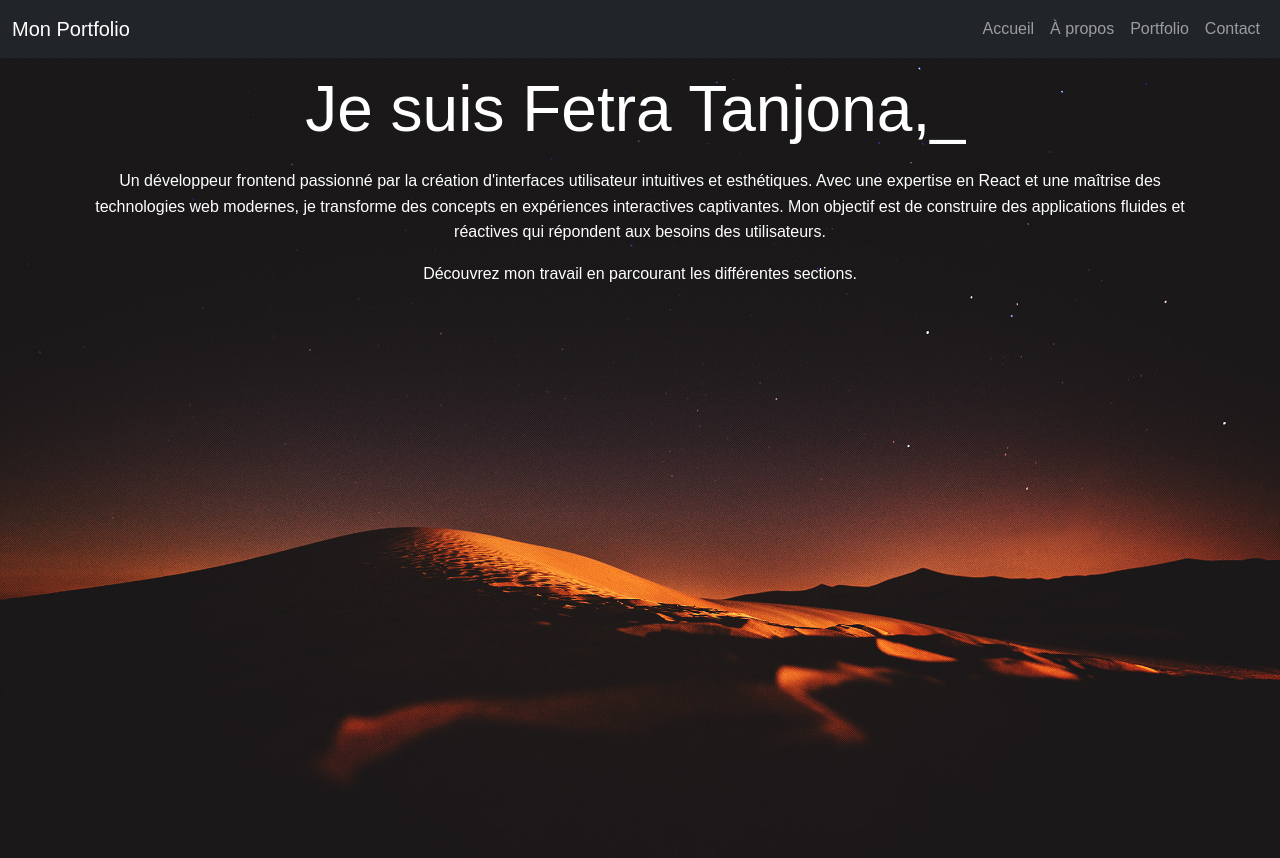
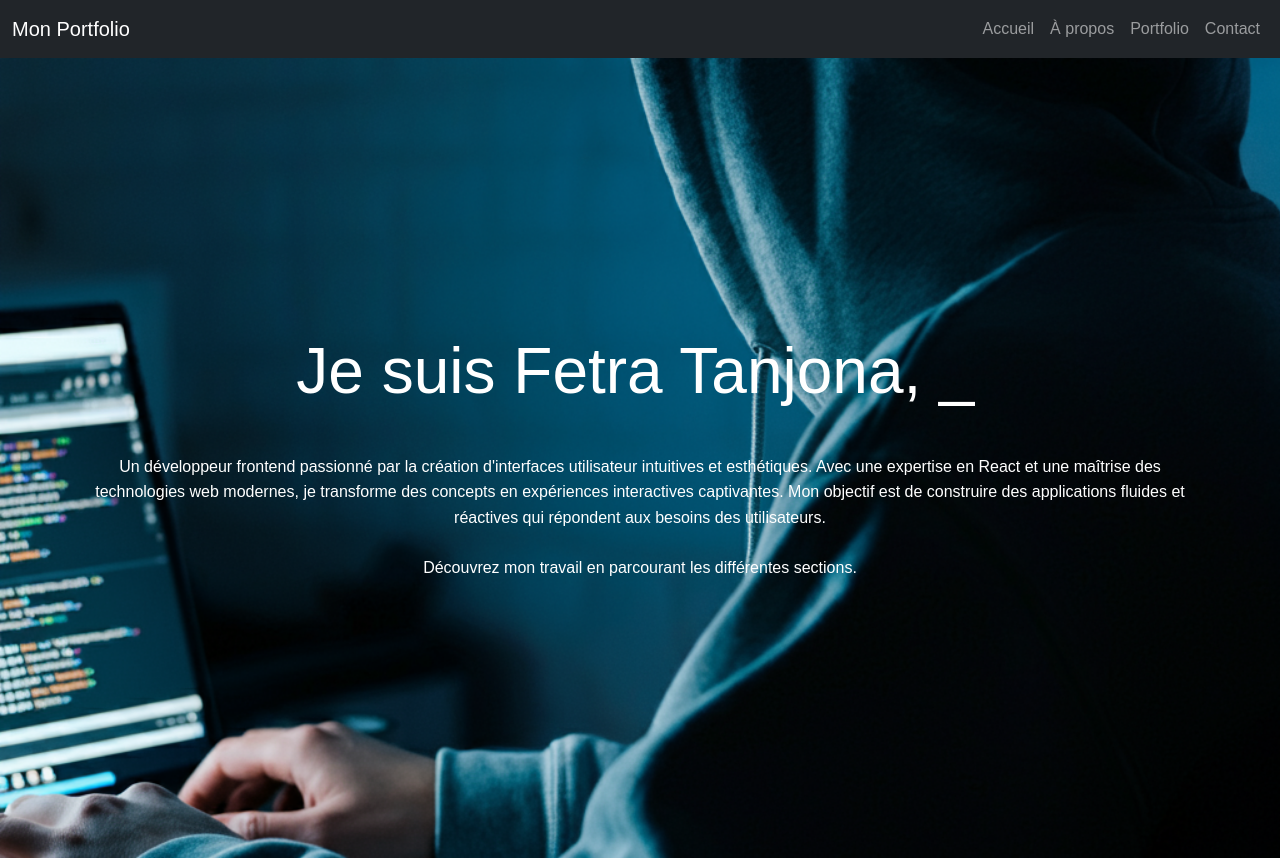
Before and after one commit to fetraandri/my-portfolio, a React (Create React App) app: page / in a window 1280 px wide. Built offline with nearby package versions, Linux system fonts and the light colour scheme.

Commit message:
feat: add a style animation with backgroundimage

```diff
--- a/src/App.css
+++ b/src/App.css
@@ -6,20 +6,17 @@
     box-sizing: border-box;
   }
 
-  /* Style du body */
-  body {
+*  body {
     font-family: 'Arial', sans-serif;
     background-color: #f4f4f4;
     color: white;
     line-height: 1.6;
-    text-align: center;
     overflow: hidden;
-  -webkit-backface-visibility: hidden;
-  -webkit-perspective: 1000;
-  -webkit-transform: translate3d(0, 0, 0);
+    -webkit-backface-visibility: hidden;
+    -webkit-perspective: 1000;
+    -webkit-transform: translate3d(0, 0, 0);
   }
 
-  /* Animation Fade-in */
   .fade-in {
     opacity: 0;
     animation: fadeIn 1s ease-in-out forwards;
@@ -69,10 +66,6 @@
     transform: scale(1.1);
   }
 
-  .move-text {
-    display: inline-block;
-    animation: moveLeftRight 5s linear infinite;
-  }
 
   @keyframes moveLeftRight {
     0%, 100% {
@@ -107,18 +100,47 @@
   }
   /* Style pour l'image de fond */
 .background-image {
-    background-image: url('./assets/header-background.jpg'); /* Remplacez le chemin par le chemin réel de votre image */
-    background-size: cover; /* Couvre toute la zone du conteneur */
-    background-position: center center; /* Centre l'image */
-    background-repeat: no-repeat; /* Empêche la répétition de l'image */
-    background-attachment: fixed; /* Fixe l'image en arrière-plan, pour un effet de parallaxe */
+    background-image: url('./assets/image_fx_\ \(1\).jpg');
+    background-size: cover;
+    background-position: center center;
+    background-repeat: no-repeat;
+    background-attachment: fixed;
     height: 100vh;
+    position: relative;
+    overflow: hidden; /* Assure que les éléments animés ne dépassent pas les bords */
+    animation: fadeInBackground 2s ease-in-out;
+  }
+
+  @keyframes fadeInBackground {
+    from {
+      opacity: 0;
+    }
+    to {
+      opacity: 1;
+    }
+  }
+
+  @supports (perspective: 1px) {
+    .background-image::before {
+      content: "";
+      position: absolute;
+      top: 0;
+      left: 0;
+      right: 0;
+      bottom: 0;
+      background-image: inherit;
+      background-size: inherit;
+      background-position: inherit;
+      background-repeat: inherit;
+      transform: translateZ(-1px) scale(2);
+      z-index: -1;
+    }
   }
   .typewriter {
     display: inline-block;
     overflow: hidden;
     white-space: nowrap;
-    font-size: clamp(40px, 5vw, 90px); /* Ajuste la taille du texte */
+    font-size: clamp(40px, 5vw, 90px);
     animation: showup 7s infinite, reveal 7s infinite, slidein 7s infinite;
   }
   .typewriter-text {
--- a/src/pages/Home.js
+++ b/src/pages/Home.js
@@ -1,12 +1,13 @@
 import React, { useEffect } from 'react';
+import 'bootstrap/dist/css/bootstrap.min.css';
 
 const Home = () => {
   useEffect(() => {
     const aText = [
-      "Je suis Fetra Tanjona,"
+      "Je suis Fetra Tanjona, "
     ];
     const iSpeed = 100;
-    let iIndex = 0; //
+    let iIndex = 0;
     let iArrLength = aText[0].length;
     const iScrollAt = 20;
 
@@ -39,10 +40,10 @@ const Home = () => {
   }, []);
 
   return (
-    <div className="background-image">
-      <div className="container">
-        <div id="typedtext" className="typewriter-text"></div>
-        <p className="fade-in">Un développeur frontend passionné par la création d'interfaces utilisateur intuitives et esthétiques. Avec une expertise en React et une maîtrise des technologies web modernes, je transforme des concepts en expériences interactives captivantes. Mon objectif est de construire des applications fluides et réactives qui répondent aux besoins des utilisateurs.</p>
+    <div className="background-image d-flex justify-content-center align-items-center min-vh-100">
+      <div className="container text-center">
+        <div id="typedtext" className="typewriter-text mb-4"></div>
+        <p className="fade-in mb-4">Un développeur frontend passionné par la création d'interfaces utilisateur intuitives et esthétiques. Avec une expertise en React et une maîtrise des technologies web modernes, je transforme des concepts en expériences interactives captivantes. Mon objectif est de construire des applications fluides et réactives qui répondent aux besoins des utilisateurs.</p>
         <p className="zoom-text">Découvrez mon travail en parcourant les différentes sections.</p>
       </div>
     </div>
```
Also changed, not shown: src/assets/image_fx_ (1).jpg (added).
